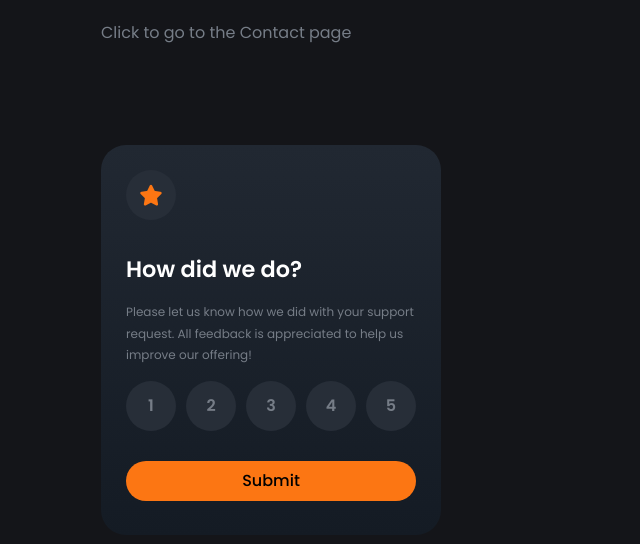
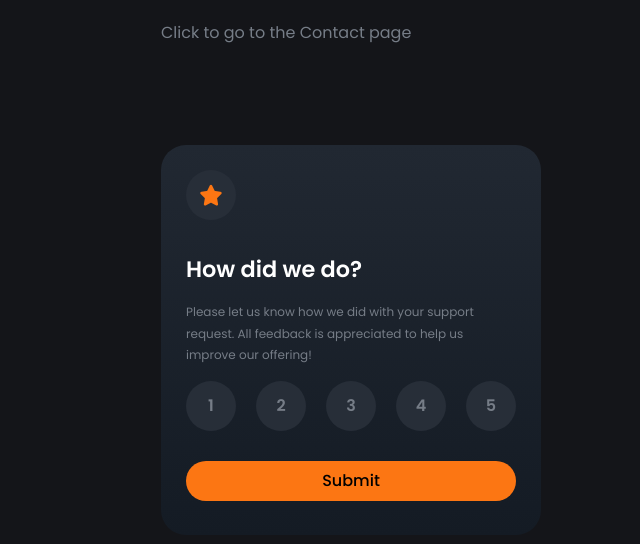
Before and after one commit to Daniel-T-Dada/Week-Four, a plain HTML site: page index.html in a window 1280 px wide. Shown: the whole page, without its empty margins (289-929 px from the left). Drawn offline with Linux system fonts and the light colour scheme.

Commit message:
Make corrections to center rating page properly

```diff
--- a/style.css
+++ b/style.css
@@ -17,10 +17,10 @@ body{
     background: var(--primary-color);
     color: var(--text-color);
     margin: 0 auto;
-    max-width: 500px;
+    max-width: 380px;
 }
 main{
-    width: 68%;
+    width: 380px;
     height: 390px;
     background: linear-gradient(
         var(--gradient1-color),
```
